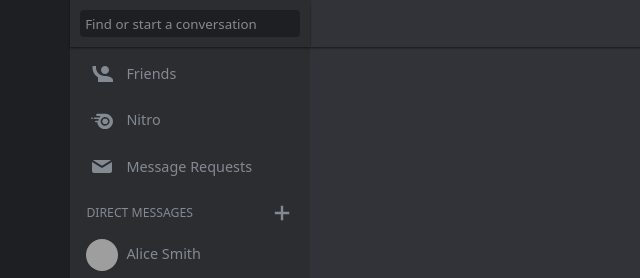
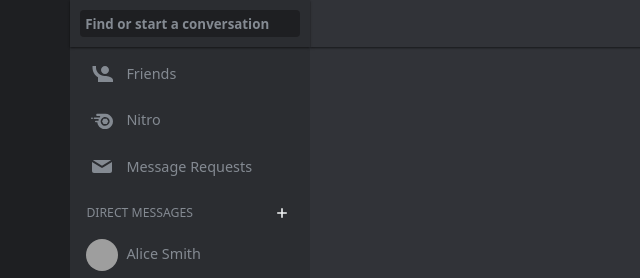
Before and after one commit to glutonium69/discord-clone, a React (Vite) app: page / in a window 1280 px wide. Shown: the top 278 px of the page, without its empty margins (0-640 px from the left). Built offline with nearby package versions, Linux system fonts and the light colour scheme; grey boxes are pictures that could not be loaded.

Commit message:
minor css update

```diff
--- a/src/styles/app/App.css
+++ b/src/styles/app/App.css
@@ -91,7 +91,7 @@
   border-radius: 0.25rem;
   padding-inline: 0.3rem;
   background-color: #1e1f22;
-  font-weight: 500;
+  font-weight: 600;
   position: absolute;
   border: none;
   outline: transparent; }
@@ -131,8 +131,9 @@
   margin-bottom: -5px; }
 
 .dm .list .noHoverEffect svg {
-  scale: 0.9;
-  margin-left: auto; }
+  scale: 0.6;
+  margin-left: auto;
+  color: #f2f3f5; }
 
 .dm .list .img {
   width: 32px;
--- a/src/styles/app/App.scss
+++ b/src/styles/app/App.scss
@@ -109,8 +109,9 @@
             margin-bottom: -5px;
 
             svg{
-                scale: 0.9;
+                scale: 0.6;
                 margin-left: auto;
+                color: $color-300;
             }
         }
 
--- a/src/styles/utilities/variable.scss
+++ b/src/styles/utilities/variable.scss
@@ -2,7 +2,7 @@
 $color-200: #d9dcdf;
 $color-100: #848a92;
 
-$font-weight-100: 500;
+$font-weight-100: 600;
 
 $servers-width: 5.5%;
 $servers-bg: #1e1f22;
```
